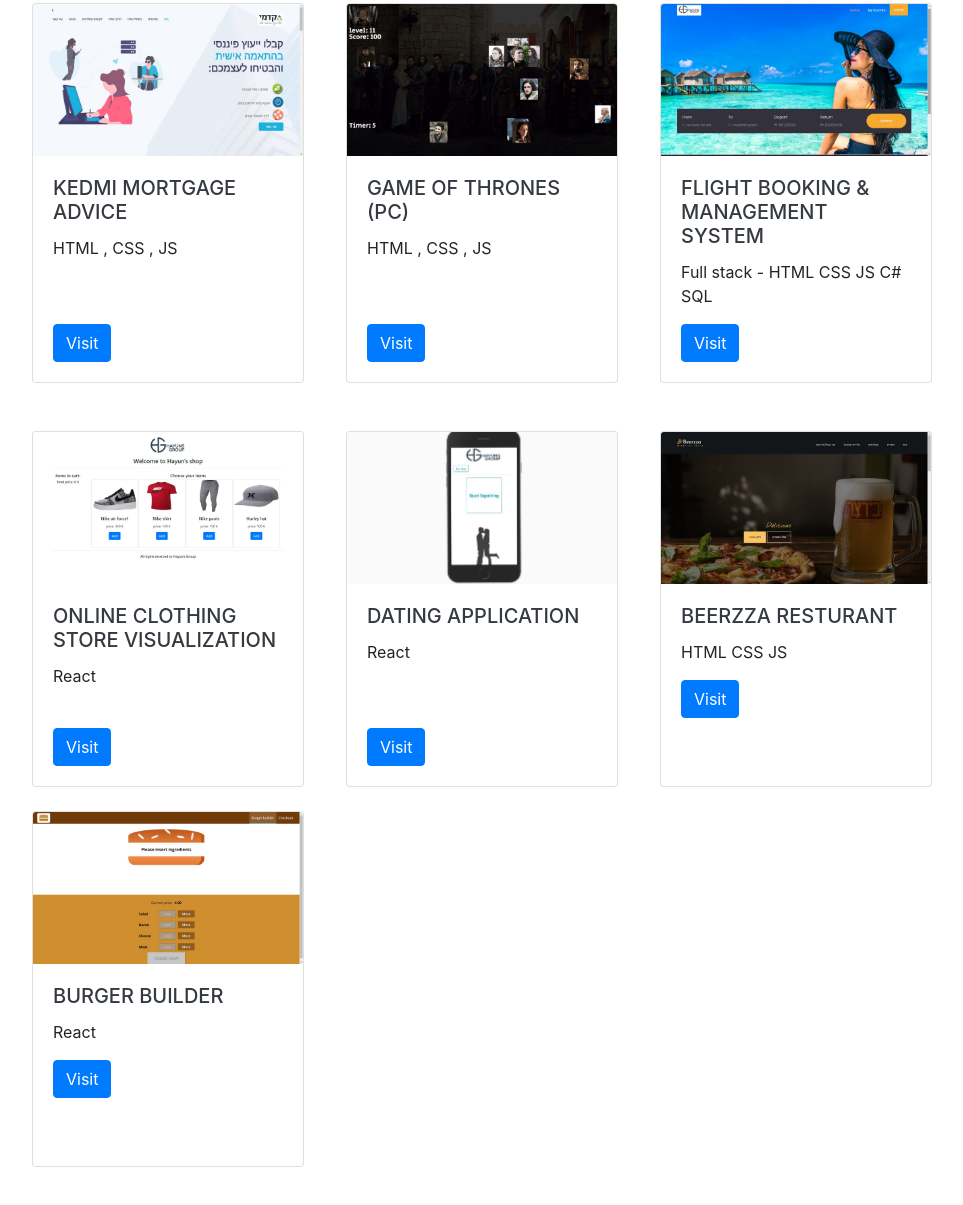
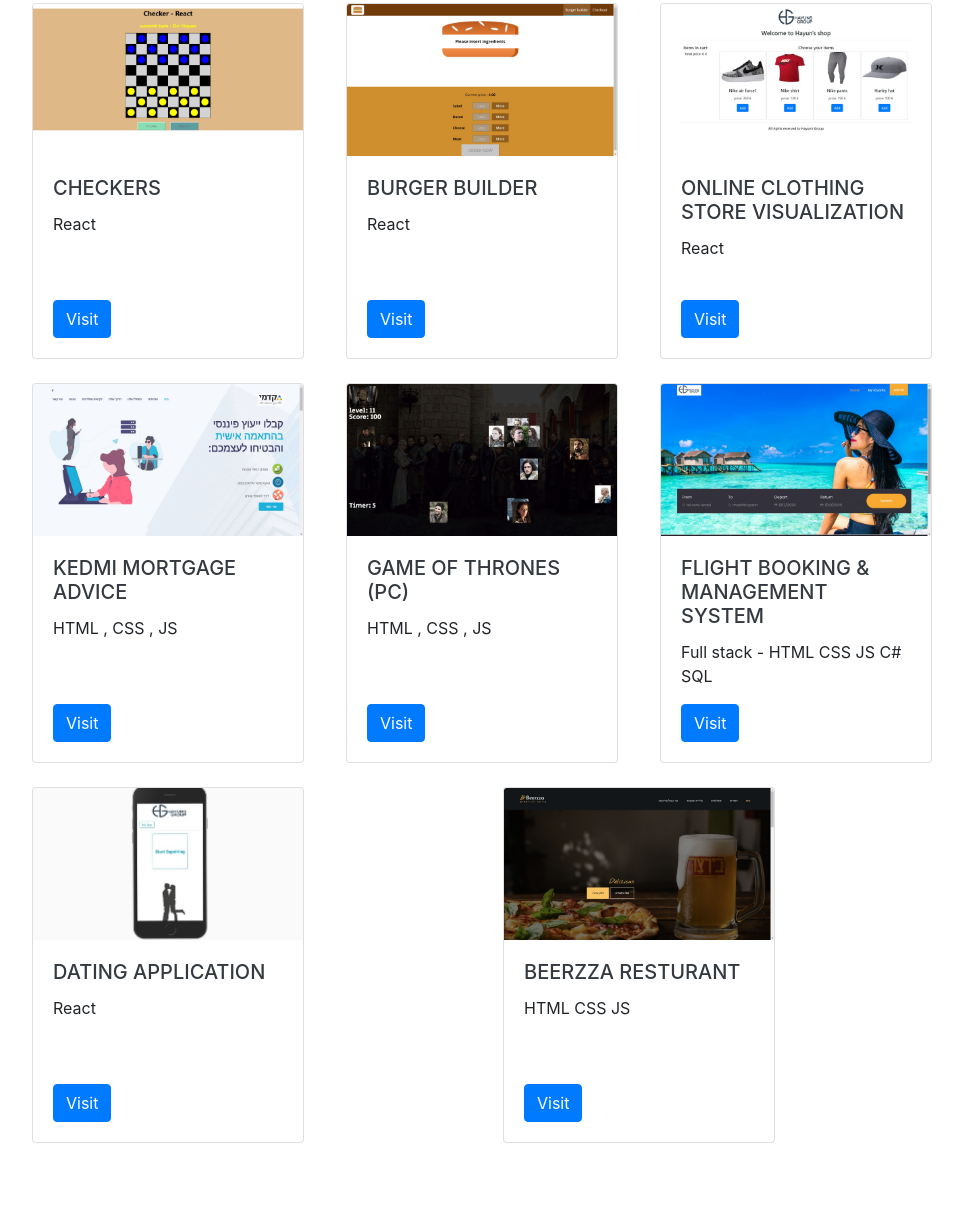
Before and after one commit to OriHayun/Portfolio, a website with bundled scripts: page index.html in a window 1280 px wide. Shown: the part 932-2137 px from the top of the page, without its empty margins (288-1251 px from the left). Built offline with nearby package versions, Linux system fonts and the light colour scheme; a web font is replaced by a local one.

Commit message:
Add Checkers project

```diff
--- a/index.html
+++ b/index.html
@@ -110,6 +110,38 @@
                 <div class="row">
                     <div class="col mb-4">
                         <div class="card" style="width: 17rem;">
+                            <img class="card-img-top" src="./img/Checkers.jpeg" alt="Card image cap">
+                            <div class="card-body">
+                                <h5 class="card-title">Checkers</h5>
+                                <p class="card-text">React</p><br/><br/>
+                                <a href="http://proj.ruppin.ac.il/igroup4/project/checkers" target="_blank" class="btn btn-primary">Visit</a>
+                            </div>
+                        </div>
+                    </div>
+                    <div class="col mb-4">
+                        <div class="card" style="width: 17rem;">
+                            <img class="card-img-top" src="./img/Burger.jpeg" alt="Card image cap">
+                            <div class="card-body">
+                                <h5 class="card-title">Burger builder</h5>
+                                <p class="card-text">React</p><br /><br />
+                                <a href="http://proj.ruppin.ac.il/igroup4/project/Burger/" target="_blank" class="btn btn-primary">Visit</a>
+                            </div>
+                        </div>
+                    </div>
+                    <div class="col mb-4">
+                        <div class="card" style="width: 17rem;">
+                            <img class="card-img-top" src="./img/clothingStore.jpeg" alt="Card image cap">
+                            <div class="card-body">
+                                <h5 class="card-title">Online clothing store visualization</h5>
+                                <p class="card-text">React</p><br />
+                                <a href="http://proj.ruppin.ac.il/igroup4/project/clothing/" target="_blank" class="btn btn-primary">Visit</a>
+                            </div>
+                        </div>
+                    </div>
+                </div>
+                <div class="row">
+                    <div class="col mb-4">
+                        <div class="card" style="width: 17rem;">
                             <img class="card-img-top" src="./img/KedmiWebsite.jpeg" alt="Card image cap">
                             <div class="card-body">
                                 <h5 class="card-title">Kedmi Mortgage Advice</h5>
@@ -139,18 +171,7 @@
                         </div>
                     </div>
                 </div>
-                <br />
                 <div class="row">
-                    <div class="col mb-4">
-                        <div class="card" style="width: 17rem;">
-                            <img class="card-img-top" src="./img/clothingStore.jpeg" alt="Card image cap">
-                            <div class="card-body">
-                                <h5 class="card-title">Online clothing store visualization</h5>
-                                <p class="card-text">React</p><br />
-                                <a href="http://proj.ruppin.ac.il/igroup4/project/clothing/" target="_blank" class="btn btn-primary">Visit</a>
-                            </div>
-                        </div>
-                    </div>
                     <div class="col mb-4">
                         <div class="card" style="width: 17rem;">
                             <img class="card-img-top" src="./img/Dating.jpeg" alt="Card image cap">
@@ -166,20 +187,8 @@
                             <img class="card-img-top" src="./img/Beerzza.jpeg" alt="Card image cap">
                             <div class="card-body">
                                 <h5 class="card-title">Beerzza Resturant</h5>
-                                <p class="card-text">HTML CSS JS</p>
+                                <p class="card-text">HTML CSS JS</p><br /><br />
                                 <a href="http://Beerzza.co.il" target="_blank" class="btn btn-primary">Visit</a>
-                            </div>
-                        </div>
-                    </div>
-                </div>
-                <div class="row">
-                    <div class="col mb-4">
-                        <div class="card" style="width: 17rem;">
-                            <img class="card-img-top" src="./img/Burger.jpeg" alt="Card image cap">
-                            <div class="card-body">
-                                <h5 class="card-title">Burger builder</h5>
-                                <p class="card-text">React</p>
-                                <a href="http://proj.ruppin.ac.il/igroup4/project/Burger/" target="_blank" class="btn btn-primary">Visit</a>
                             </div>
                         </div>
                     </div>
```
Also changed, not shown: img/Checkers.jpeg (added).
